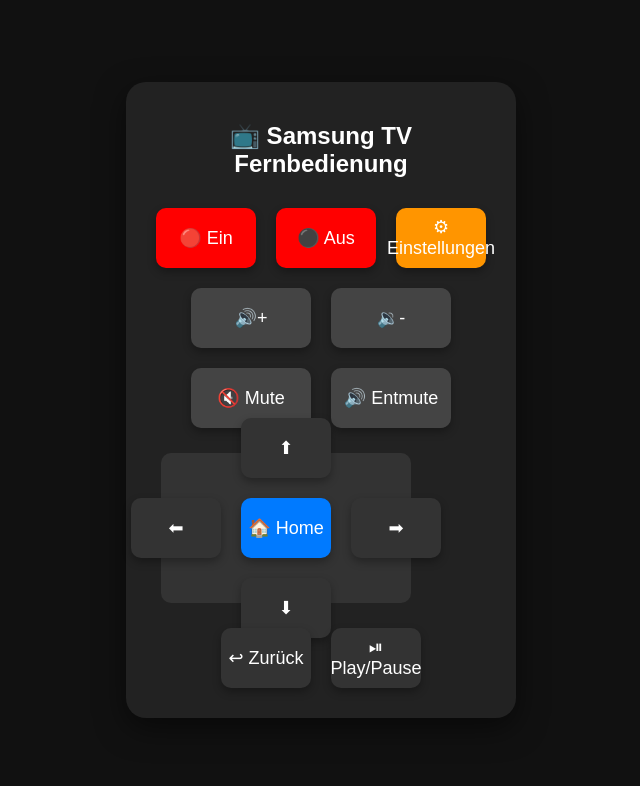
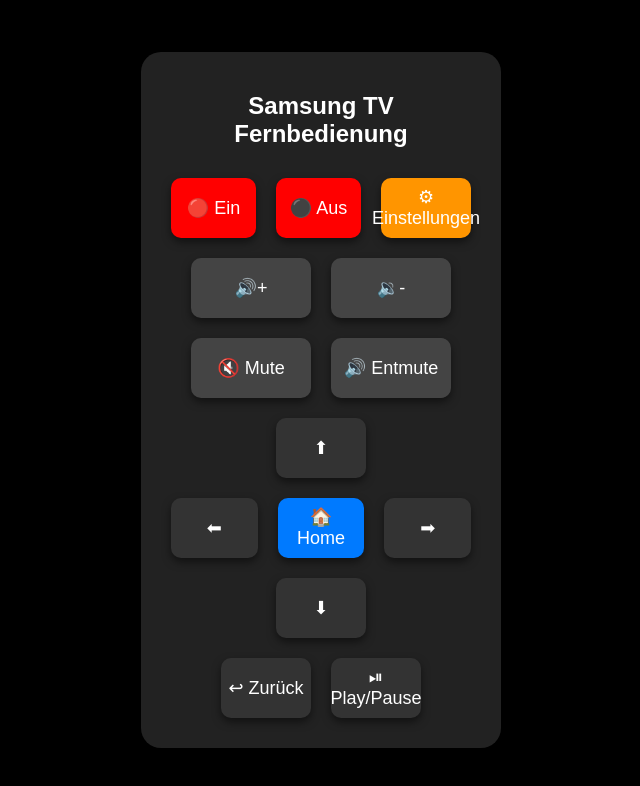
Before and after one commit to raffaelbauer/tv-remote, a plain HTML site: page index.html in a window 1280 px wide. Shown: the whole page, without its empty margins (319-959 px from the left). Drawn offline with Linux system fonts and the light colour scheme.

Commit message:
Update index.html

```diff
--- a/index.html
+++ b/index.html
@@ -8,7 +8,7 @@
         body {
             font-family: Arial, sans-serif;
             text-align: center;
-            background: #111;
+            background: #000;
             color: white;
             display: flex;
             flex-direction: column;
@@ -18,11 +18,11 @@
             margin: 0;
         }
         .remote {
-            width: 350px;
+            width: 320px;
             background: #222;
             padding: 20px;
             border-radius: 20px;
-            box-shadow: 0 10px 30px rgba(0, 0, 0, 0.5);
+            box-shadow: 0 10px 30px rgba(0, 0, 0, 0.8);
         }
         .btn {
             width: 90px;
@@ -38,7 +38,7 @@
             align-items: center;
             cursor: pointer;
             transition: all 0.2s ease-in-out;
-            box-shadow: 0 4px 8px rgba(0, 0, 0, 0.3);
+            box-shadow: 0 4px 8px rgba(0, 0, 0, 0.5);
         }
         .btn:active {
             background: #555;
@@ -52,7 +52,7 @@
         .touchpad {
             width: 250px;
             height: 150px;
-            background: #333;
+            background: #444;
             border-radius: 10px;
             margin: 15px;
             display: flex;
@@ -67,7 +67,7 @@
 <body>
 
     <div id="remote-control" class="remote">
-        <h2>📺 Samsung TV Fernbedienung</h2>
+        <h2>Samsung TV Fernbedienung</h2>
 
         <!-- Power & Einstellungen -->
         <div class="btn-row">
@@ -86,9 +86,7 @@
             <button class="btn mute" onclick="sendCommand('audioMute', 'unmute')">🔊 Entmute</button>
         </div>
 
-        <!-- Touchpad für Navigation -->
-        <div class="touchpad">
-            <div>
+        <!-- Navigation -->
         <div class="btn-row">
             <button class="btn" onclick="sendCommand('mediaPlayback', 'up')">⬆</button>
         </div>
@@ -99,8 +97,6 @@
         </div>
         <div class="btn-row">
             <button class="btn" onclick="sendCommand('mediaPlayback', 'down')">⬇</button>
-                </div>
-            </div>
         </div>
 
         <!-- Steuerung -->
```
Lines whose indentation alone changed are shown as unchanged.
